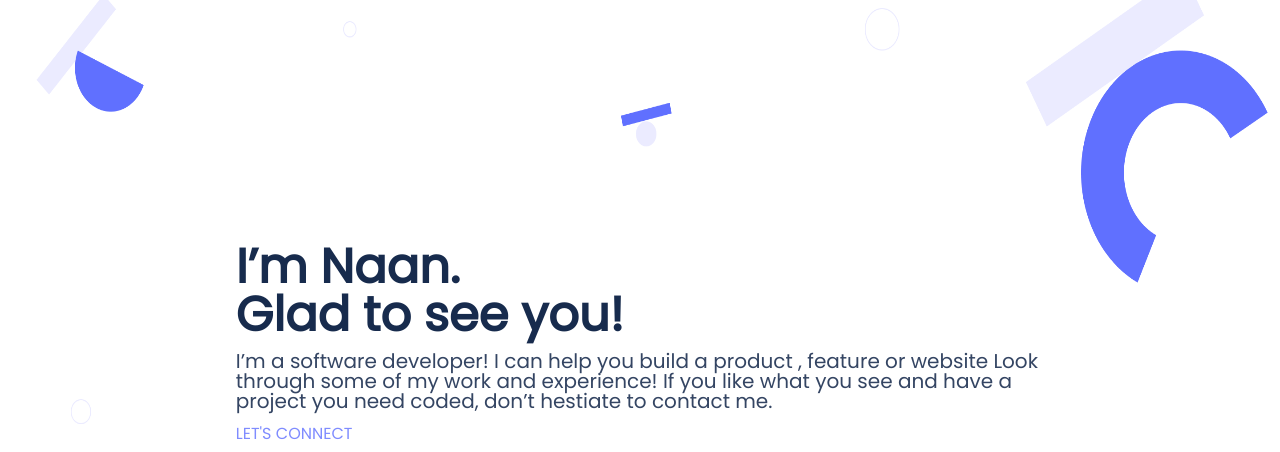
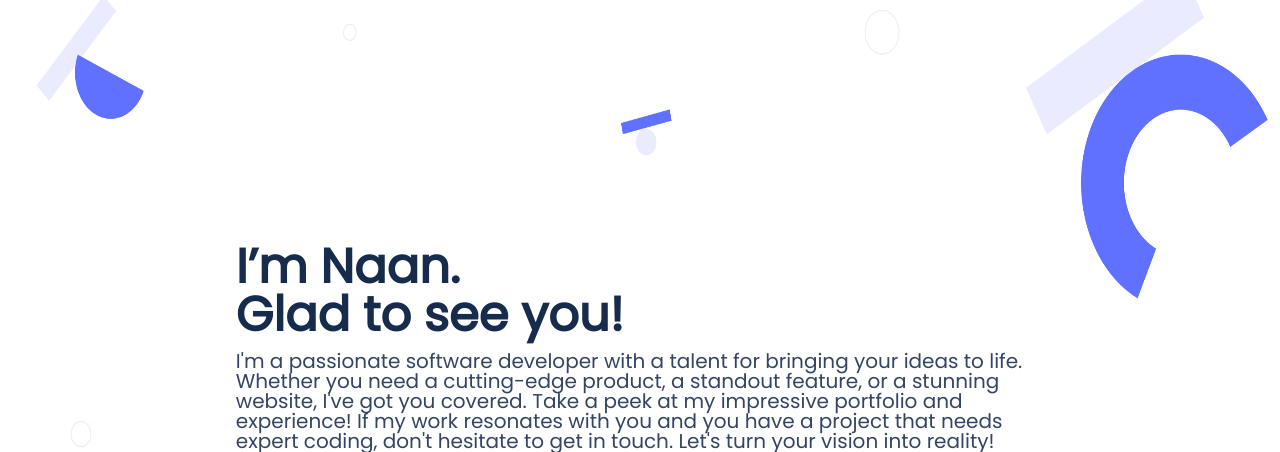
Before and after one commit to naanmohammed/my-portfolio, a website: page index.html in a window 1280 px wide. Shown: the part 61-513 px from the top of the page. Drawn offline with Linux system fonts and the light colour scheme.

Commit message:
Update index.html

```diff
--- a/index.html
+++ b/index.html
@@ -31,10 +31,7 @@
     </header>
     <div class="headline">
       <h1><span>I'm Naan.<br> Glad to see <br>you!</span></h1>
-      <p>I’m a software developer! I can help you build a product ,
-        feature or website Look through some of my work and experience!
-        If you like what you see and have a project you need coded,
-        don’t hestiate to contact me.
+      <p>I'm a passionate software developer with a talent for bringing your ideas to life. Whether you need a cutting-edge product, a standout feature, or a stunning website, I've got you covered. Take a peek at my impressive portfolio and experience! If my work resonates with you and you have a project that needs expert coding, don't hesitate to get in touch. Let's turn your vision into reality!
       </p>
       <a class="lets_connect" href="https://github.com/naanmohammed">LET'S CONNECT</a>
       <ul>
```
